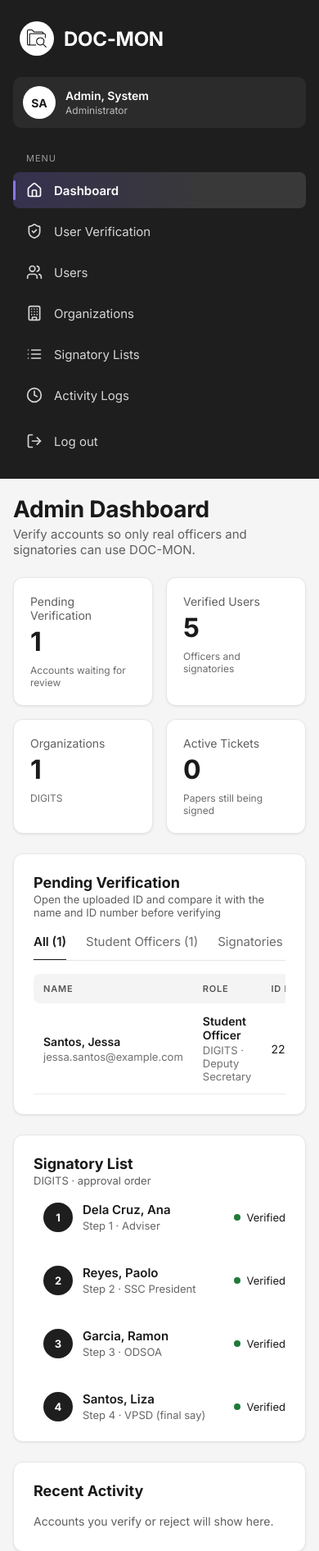
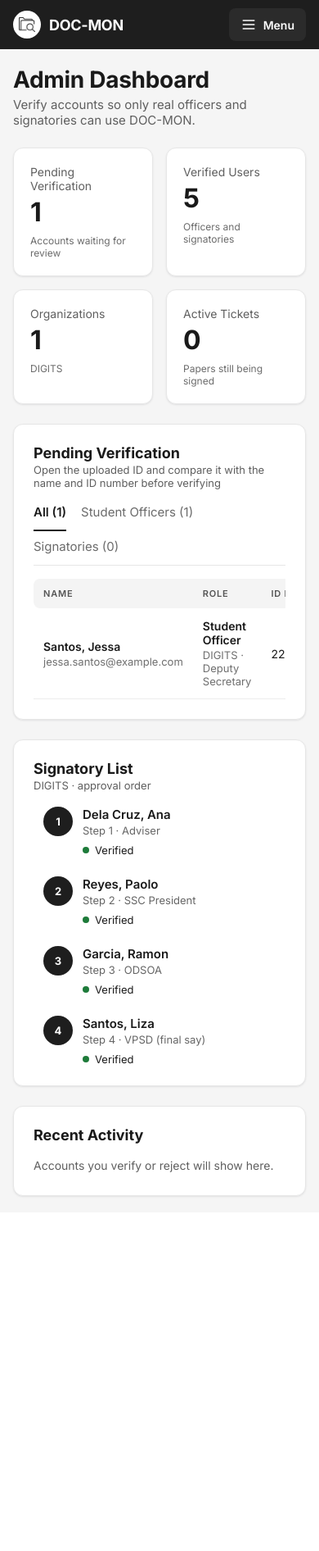
Before and after one commit to Savishstillcoding/DOC-MON-SYSTEM, a Laravel app: page /admin/dashboard in a window 390 px wide. Shown: the top 1892 px of the page at 82% size. After the commit the page ends 1461 px from the top, so only its background shows below. Run offline with Laravel 12, Linux system fonts and the light colour scheme; a user stored in the database is signed in; data comes from the database, SQL or seed files in the repository; tables that the repository leaves empty hold one stand-in row (values such as "Sample post").

Commit message:
[UPDATE] Phones: sidebar becomes a top bar with a Menu button; no more broken codes, dates or signatory names

```diff
--- a/public/css/docmon-dashboard.css
+++ b/public/css/docmon-dashboard.css
@@ -133,6 +133,10 @@ button, input, select, textarea { font: inherit; color: inherit; }
 }
 
 .dm-logout { margin-top: auto; }
+
+/* Phone top bar (see "Smaller screens"): on wide screens the panel is just the rest of the sidebar */
+.dm-sidebar-panel { display: flex; flex-direction: column; flex: 1; }
+.dm-menu-toggle { display: none; }
 /* the Log out button looks exactly like a menu link */
 .dm-logout-btn { width: 100%; border: 0; background: none; font-family: inherit; text-align: left; cursor: pointer; }
 
@@ -349,17 +353,17 @@ button, input, select, textarea { font: inherit; color: inherit; }
 }
 .dm-avatar-light { width: 40px; height: 40px; background: #fff; color: var(--dm-text); font-size: 14px; }
 
-.dm-route { margin-top: 18px; display: flex; flex-direction: column; gap: 38px; }
-.dm-route-plain { gap: 40px; }
+.dm-route { margin-top: 18px; display: flex; flex-direction: column; gap: 24px; }
 
 .dm-signatory-row {
   position: relative;
   display: flex;
-  align-items: center;
+  align-items: flex-start;
   gap: 12px;
   padding-left: 12px;
 }
 .dm-signatory-info { flex: 1; min-width: 0; }
+.dm-signatory-status { margin-top: 6px; }
 .dm-signatory-name { font-size: 15px; font-weight: 600; }
 .dm-signatory-role { font-size: 13px; color: #666; margin-top: 2px; }   /* AUD-092: was #777 */
 
@@ -368,8 +372,8 @@ button, input, select, textarea { font: inherit; color: inherit; }
   content: "";
   position: absolute;
   left: 30px;
-  top: 46px;
-  height: 18px;
+  top: 42px;      /* 6px under this avatar ... */
+  bottom: -18px;  /* ... to 6px above the next one (the route's gap is 24px) */
   width: 1px;
   background: #cfcfcf;
 }
@@ -482,9 +486,11 @@ button, input, select, textarea { font: inherit; color: inherit; }
   border-radius: 10px;
   padding: 18px 20px 14px;
 }
-.dm-ticket-head { display: flex; justify-content: space-between; align-items: flex-start; gap: 8px; }
-.dm-ticket-code { font-size: 16px; font-weight: 600; }
-.dm-ticket-ref { margin-top: 2px; font-size: 13px; color: #666; }
+.dm-ticket-head { display: flex; flex-wrap: wrap; justify-content: space-between; align-items: flex-start; gap: 8px; }
+/* Codes and Ref Nos. are read and copied whole: keep them on one line, and let the
+   badges drop below when the card is narrow (was "DM-2026-" / "00001") */
+.dm-ticket-code { font-size: 16px; font-weight: 600; white-space: nowrap; }
+.dm-ticket-ref { margin-top: 2px; font-size: 13px; color: #666; white-space: nowrap; }
 .dm-ticket-section { border-top: 1px solid #ececec; margin-top: 12px; padding-top: 14px; }
 .dm-ticket-title { font-size: 16px; font-weight: 600; }
 .dm-ticket-type { margin-top: 4px; font-size: 14px; color: #666; }
@@ -493,14 +499,16 @@ button, input, select, textarea { font: inherit; color: inherit; }
 .dm-ticket-people .dm-availability + .dm-ticket-holder { margin-top: 12px; }
 .dm-ticket-foot {
   display: flex;
+  flex-wrap: wrap;
   justify-content: space-between;
-  gap: 8px;
+  gap: 4px 12px;
   margin-top: 14px;
   padding-top: 12px;
   border-top: 1px solid #ececec;
   font-size: 12px;
   color: var(--dm-faint);
 }
+.dm-ticket-foot span { white-space: nowrap; }   /* "Updated: Nov 16, 12:52 AM" never splits before "AM" */
 
 /* ---------------- Student officer: new ticket ---------------- */
 .nt-form { display: flex; flex-direction: column; gap: 24px; }
@@ -931,8 +939,26 @@ button, input, select, textarea { font: inherit; color: inherit; }
 
 @media (max-width: 860px) {
   .dm-body { flex-direction: column; }
-  .dm-sidebar { position: static; width: 100%; height: auto; }
+  /* The sidebar becomes a slim bar that stays at the top; the menu folds under a button,
+     so the page starts with the page, not with 330px of menu */
+  .dm-sidebar { position: sticky; top: 0; z-index: 20; width: 100%; height: auto; padding: 10px 16px; }
+  .dm-sidebar-top { display: flex; align-items: center; justify-content: space-between; gap: 12px; }
+  .dm-brand { padding: 0; gap: 10px; }
+  .dm-brand-logo { width: 34px; height: 34px; }
+  .dm-brand-name { font-size: 18px; }
+  .dm-sidebar.is-collapsible .dm-menu-toggle {
+    display: inline-flex; align-items: center; gap: 8px;
+    height: 40px; padding: 0 14px; border: 0; border-radius: 8px;
+    background: var(--dm-sidebar-card); color: #fff; font-size: 14px; font-weight: 600; cursor: pointer;
+  }
+  .dm-sidebar.is-collapsible .dm-sidebar-panel { display: none; }
+  .dm-sidebar.is-collapsible.is-open .dm-sidebar-panel {
+    display: flex; max-height: calc(100vh - 60px); overflow-y: auto; padding-bottom: 6px;
+  }
+  .dm-user-card { margin-top: 14px; }
+  .dm-menu-label { margin-top: 18px; }
   .dm-logout { margin-top: 12px; }
+  .so-hero-icons { display: none; }   /* decoration only; on phones the space is worth more */
   .dm-main { padding: 20px 16px; }
   .dm-stat-grid-5,
   .dm-stat-grid-4 { grid-template-columns: repeat(2, minmax(0, 1fr)); }
@@ -1018,6 +1044,8 @@ p.dm-form-alert { padding-left: 16px; }
 .mt-holders .dm-cell-sub + .dm-cell-main { margin-top: 8px; }
 @media (max-width: 640px) {
   .mt-docs li { flex-direction: column; }
+  /* Status tabs wrap onto a second line instead of hiding "Approved" off the edge */
+  .dm-tabs { flex-wrap: wrap; row-gap: 10px; column-gap: 18px; }
 }
 
 /* ---------- Signatory: For Review (rv-) and History pages ---------- */
--- a/public/js/docmon-dashboard.js
+++ b/public/js/docmon-dashboard.js
@@ -24,3 +24,30 @@
     requestAnimationFrame(step);
   });
 })();
+
+// Phone menu: below 860px the sidebar is a slim top bar and this button folds the
+// menu open and shut. Only switched on here, so without JavaScript the menu stays open.
+(function () {
+  var sidebar = document.querySelector('.dm-sidebar');
+  var button = sidebar && sidebar.querySelector('.dm-menu-toggle');
+  if (!button) return;
+
+  sidebar.classList.add('is-collapsible');
+
+  function setOpen(open) {
+    sidebar.classList.toggle('is-open', open);
+    button.setAttribute('aria-expanded', open ? 'true' : 'false');
+  }
+
+  button.addEventListener('click', function () {
+    setOpen(!sidebar.classList.contains('is-open'));
+  });
+
+  // Escape closes it and puts the keyboard back on the button
+  document.addEventListener('keydown', function (e) {
+    if (e.key === 'Escape' && sidebar.classList.contains('is-open')) {
+      setOpen(false);
+      button.focus();
+    }
+  });
+})();
--- a/resources/views/components/docmon/dashboard-layout.blade.php
+++ b/resources/views/components/docmon/dashboard-layout.blade.php
@@ -46,13 +46,22 @@
     <a href="#main" class="dm-skip">Skip to content</a>
 
     <aside class="dm-sidebar">
-        <div class="dm-brand">
-            <span class="dm-brand-logo">
-                <img src="{{ asset('images/logo.png') }}" alt="">
-            </span>
-            <span class="dm-brand-name">DOC-MON</span>
+        {{-- On phones this row is a slim top bar and the Menu button folds the rest away
+             (docmon-dashboard.js). Without JavaScript the button stays hidden and the menu open. --}}
+        <div class="dm-sidebar-top">
+            <div class="dm-brand">
+                <span class="dm-brand-logo">
+                    <img src="{{ asset('images/logo.png') }}" alt="">
+                </span>
+                <span class="dm-brand-name">DOC-MON</span>
+            </div>
+            <button type="button" class="dm-menu-toggle" aria-expanded="false" aria-controls="dm-sidebar-panel">
+                <x-docmon.icon name="menu" />
+                <span>Menu</span>
+            </button>
         </div>
 
+        <div class="dm-sidebar-panel" id="dm-sidebar-panel">
         <div class="dm-user-card">
             <span class="dm-avatar dm-avatar-light">{{ $user['initials'] ?? '' }}</span>
             <div>
@@ -83,6 +92,7 @@
                 <span>Log out</span>
             </button>
         </form>
+        </div>
     </aside>
 
     <main class="dm-main" id="main" tabindex="-1">
--- a/resources/views/components/docmon/icon.blade.php
+++ b/resources/views/components/docmon/icon.blade.php
@@ -21,6 +21,7 @@
         'search'       => '<circle cx="11" cy="11" r="8"/><path d="m21 21-4.3-4.3"/>',
         'plus'         => '<path d="M5 12h14"/><path d="M12 5v14"/>',
         'check'        => '<path d="M20 6 9 17l-5-5"/>',
+        'menu'         => '<line x1="4" x2="20" y1="12" y2="12"/><line x1="4" x2="20" y1="6" y2="6"/><line x1="4" x2="20" y1="18" y2="18"/>',
         'x'            => '<path d="M18 6 6 18"/><path d="m6 6 12 12"/>',
         'pencil'       => '<path d="M17 3a2.85 2.83 0 1 1 4 4L7.5 20.5 2 22l1.5-5.5Z"/><path d="m15 5 4 4"/>',
         'eye'          => '<path d="M2 12s3-7 10-7 10 7 10 7-3 7-10 7-10-7-10-7Z"/><circle cx="12" cy="12" r="3"/>',
--- a/resources/views/components/docmon/signatory-row.blade.php
+++ b/resources/views/components/docmon/signatory-row.blade.php
@@ -14,10 +14,13 @@
     <div class="dm-signatory-info">
         <p class="dm-signatory-name">{{ $name }}</p>
         <p class="dm-signatory-role">{{ $role }}</p>
+        {{-- Under the name, not beside it: beside it squeezed long names onto 3 lines --}}
+        <div class="dm-signatory-status">
+            @if ($status === 'Verified')
+                <span class="dm-availability dm-availability-available"><span class="dm-dot"></span>Verified</span>
+            @else
+                <x-docmon.availability :status="$status" :note="$note" />
+            @endif
+        </div>
     </div>
-    @if ($status === 'Verified')
-        <span class="dm-availability dm-availability-available"><span class="dm-dot"></span>Verified</span>
-    @else
-        <x-docmon.availability :status="$status" :note="$note" />
-    @endif
 </div>
```
Also changed, not shown: DOC-MON.md (+1 -0 lines), tests/Feature/VisualFixesTest.php (+35 -2 lines).
